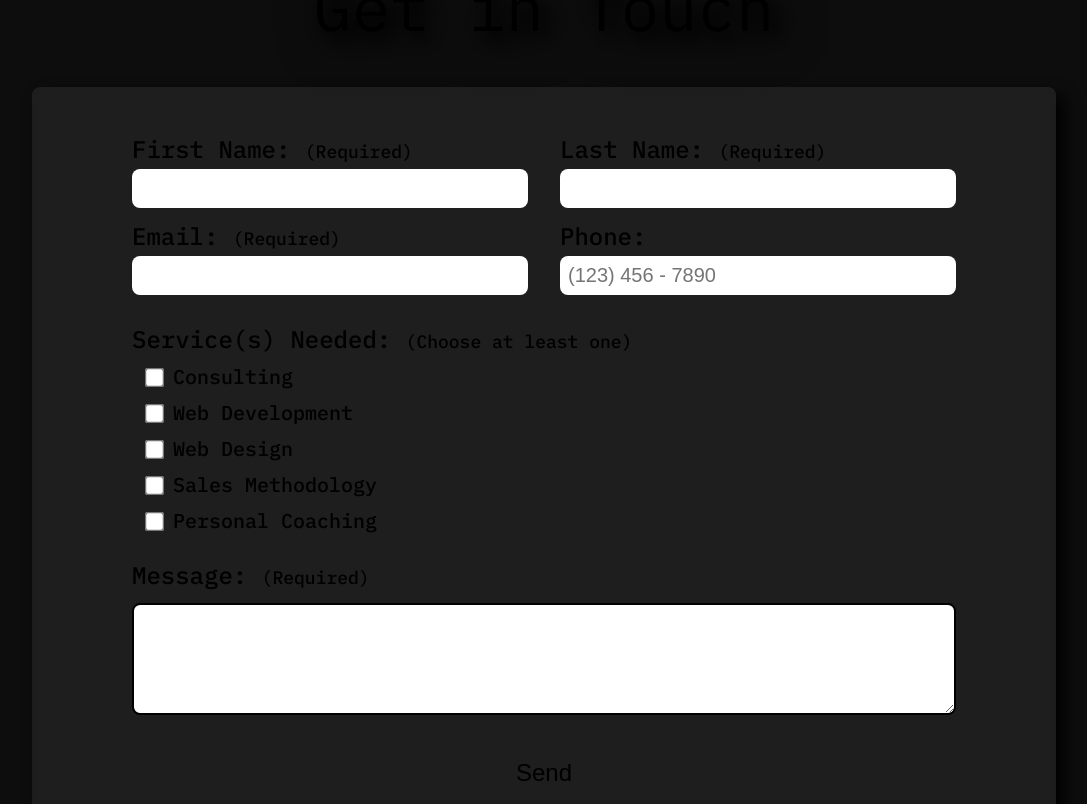
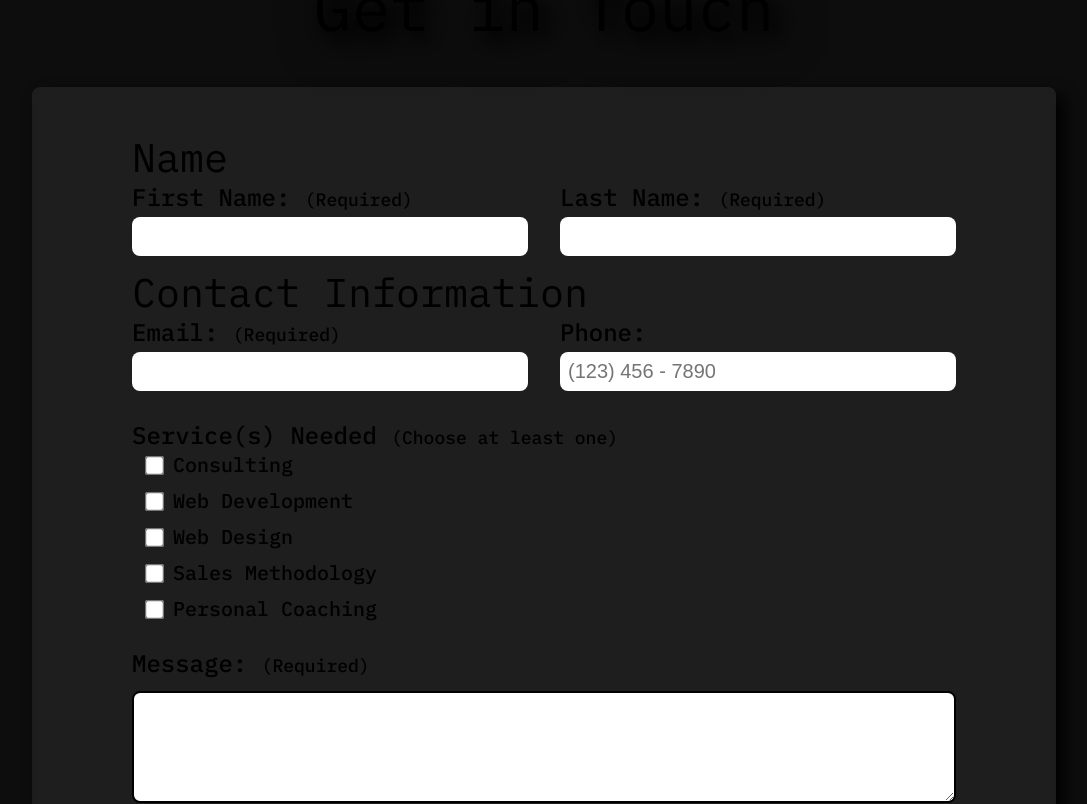
Before and after one commit to evan-baron/retcon-consulting, a Next.js app: page / in a window 1280 px wide. Shown: the part 3860-4664 px from the top of the page, without its empty margins (96-1183 px from the left). Built offline with nearby package versions, Linux system fonts and the light colour scheme; a web font is replaced by a local one.

Commit message:
deploying to netlify now

```diff
--- a/src/app/components/contact/Contact.tsx
+++ b/src/app/components/contact/Contact.tsx
@@ -121,7 +121,8 @@ function Contact({ id }: { id: string }) {
 				<h2 className={styles.h2}>Get in Touch</h2>
 				{!formComplete ? (
 					<form onSubmit={handleSubmit} className={styles['contact-form']}>
-						<div className={styles['names-wrapper']}>
+						<fieldset className={styles['names-wrapper']}>
+							<legend className={styles.legend}>Name</legend>
 							<div className={styles['name-input']}>
 								<label htmlFor='firstName'>
 									First Name:{' '}
@@ -147,9 +148,10 @@ function Contact({ id }: { id: string }) {
 									required
 								/>
 							</div>
-						</div>
+						</fieldset>
 
-						<div className={styles['communication-wrapper']}>
+						<fieldset className={styles['communication-wrapper']}>
+							<legend className={styles.legend}>Contact Information</legend>
 							<div className={styles['communication-input']}>
 								<label htmlFor='email'>
 									Email: <span className={styles.required}>(Required)</span>
@@ -175,13 +177,13 @@ function Contact({ id }: { id: string }) {
 									placeholder='(123) 456 - 7890'
 								/>
 							</div>
-						</div>
+						</fieldset>
 
-						<div className={styles['services-wrapper']}>
-							<h3>
-								Service(s) Needed:{' '}
+						<fieldset className={styles['services-wrapper']}>
+							<legend className={styles.h3}>
+								Service(s) Needed{' '}
 								<span className={styles.required}>(Choose at least one)</span>
-							</h3>
+							</legend>
 							<div id='services' className={styles['services-checkboxes']}>
 								<label>
 									<input
@@ -233,7 +235,7 @@ function Contact({ id }: { id: string }) {
 									Personal Coaching
 								</label>
 							</div>
-						</div>
+						</fieldset>
 
 						<div className={styles['message-wrapper']}>
 							<label htmlFor='message'>
--- a/src/app/components/contact/contact.module.scss
+++ b/src/app/components/contact/contact.module.scss
@@ -26,9 +26,19 @@
 		}
 
 		label,
-		h3 {
+		.h3 {
 			font-size: 1.5rem;
 			font-weight: 500;
+			color: var(--gray1);
+		}
+
+		.h3 {
+			margin-bottom: 0.5rem;
+		}
+
+		.legend {
+			font-size: 2.5rem;
+			margin-bottom: 0.5rem;
 			color: var(--gray1);
 		}
 
--- a/src/app/components/footer/footer.module.scss
+++ b/src/app/components/footer/footer.module.scss
@@ -42,7 +42,7 @@
 				cursor: pointer;
 
 				.icon {
-					font-size: 1.5rem;
+					font-size: 1.75rem;
 					color: var(--main-gray);
 					transition: color 0.1s;
 
```
